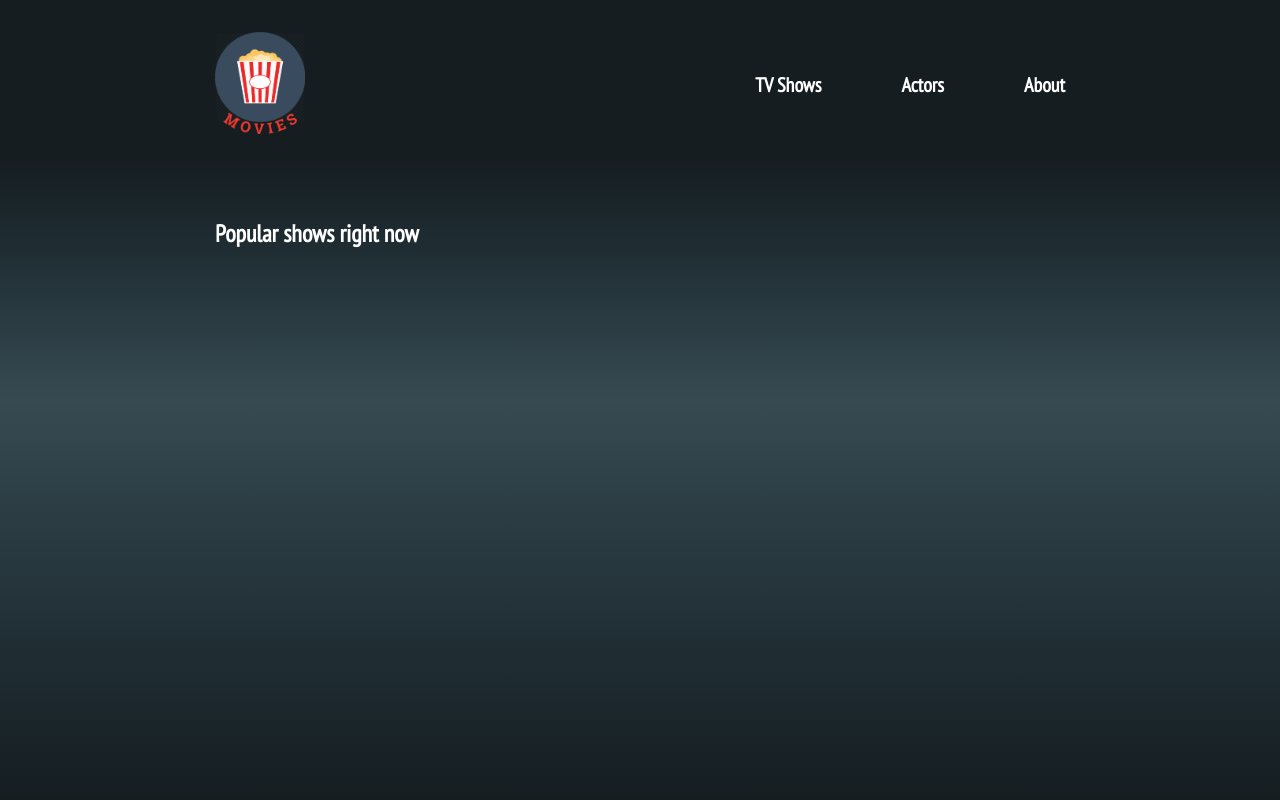
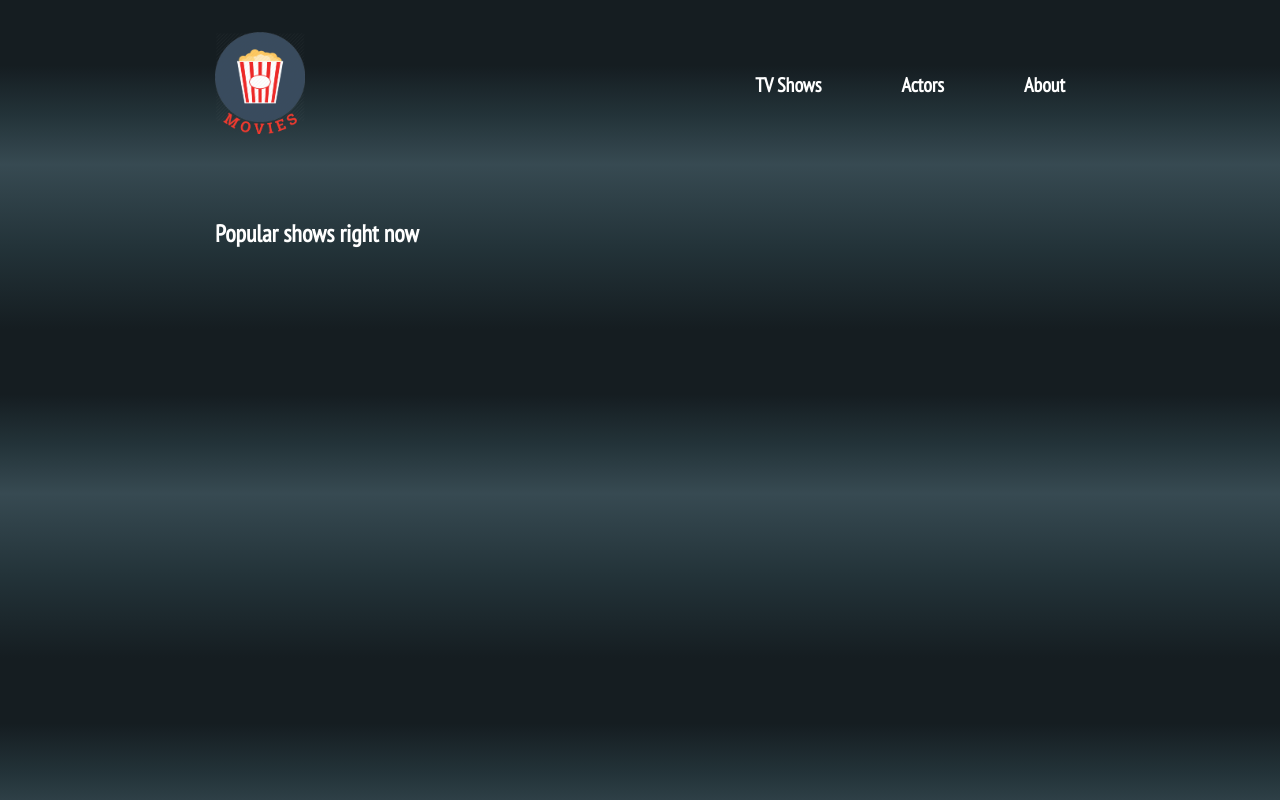
Before and after one commit to patriciachrysy/kanban-board, a website built with webpack: page src/index.html in a window 1280 px wide. Built offline with nearby package versions, Linux system fonts and the light colour scheme; no server answers.

Commit message:
Fix body background

```diff
--- a/src/style.css
+++ b/src/style.css
@@ -10,7 +10,7 @@
 
 @import url('https://fonts.googleapis.com/css2?family=Bebas+Neue&family=PT+Sans+Narrow&display=swap');
 
-* {
+*, *::after, *::before {
   box-sizing: border-box;
   margin: 0;
   padding: 0;
@@ -20,8 +20,6 @@ html,
 body {
   margin: 0;
   padding: 0;
-  width: 100%;
-  height: 100%;
   color: white;
   font-family: 'PT Sans Narrow', sans-serif;
 }
@@ -36,8 +34,6 @@ body {
       #233339,
       #151d21
     );
-  background-position: top left;
-  background-repeat: no-repeat;
 }
 
 h1 {
```
